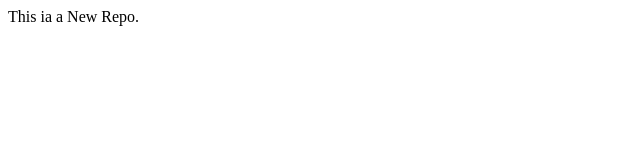
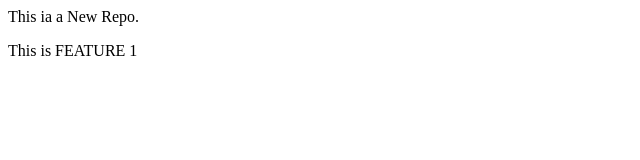
Before and after one commit to shre26/localrepo, a plain HTML site: page index.html in a window 1280 px wide. Shown: the whole page, without its empty margins (0-640 px from the left). Drawn offline with Linux system fonts and the light colour scheme.

Commit message:
Add feature1

```diff
--- a/index.html
+++ b/index.html
@@ -1 +1,2 @@
 <p>This ia a New Repo.</p>
+<p>This is FEATURE 1</p>
```
